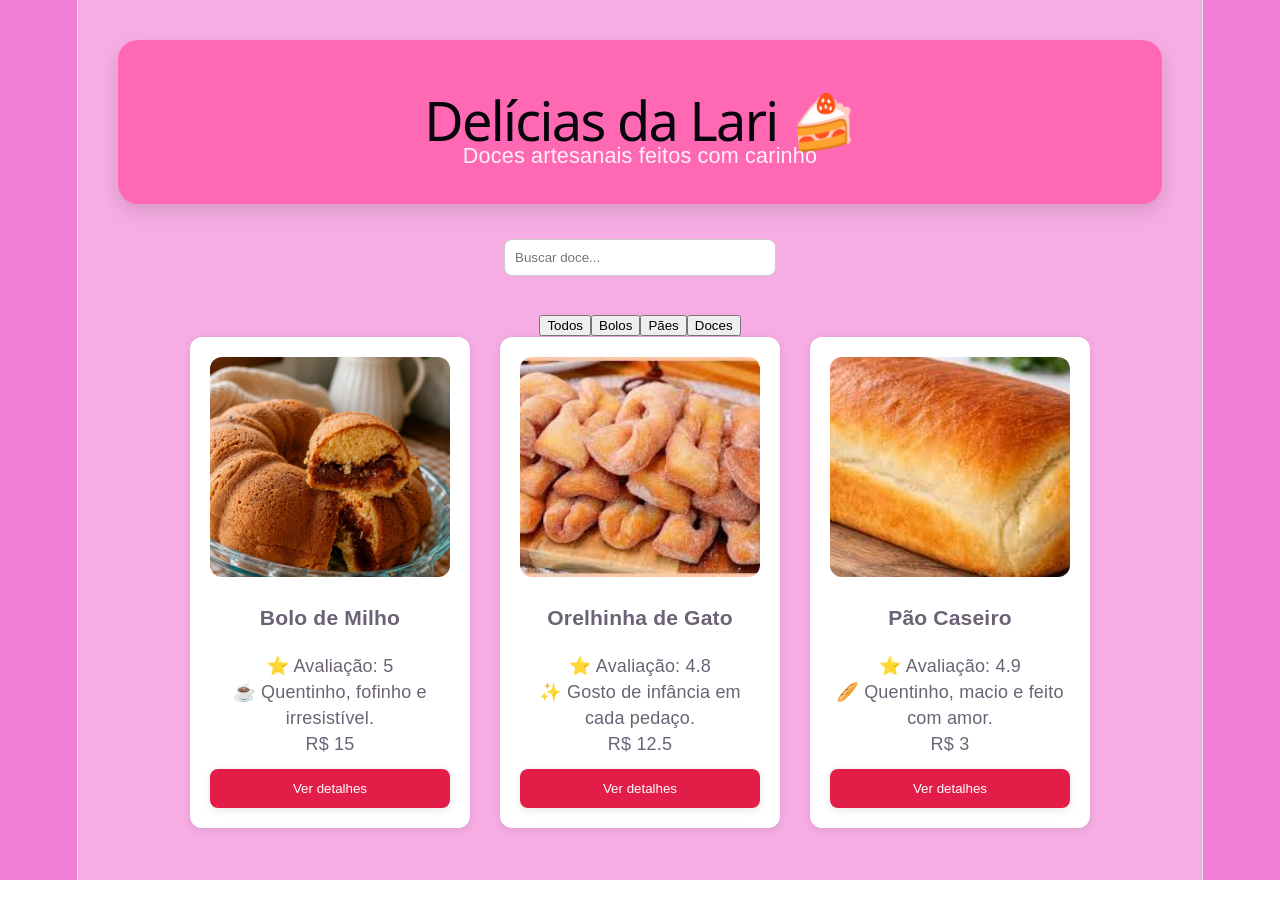
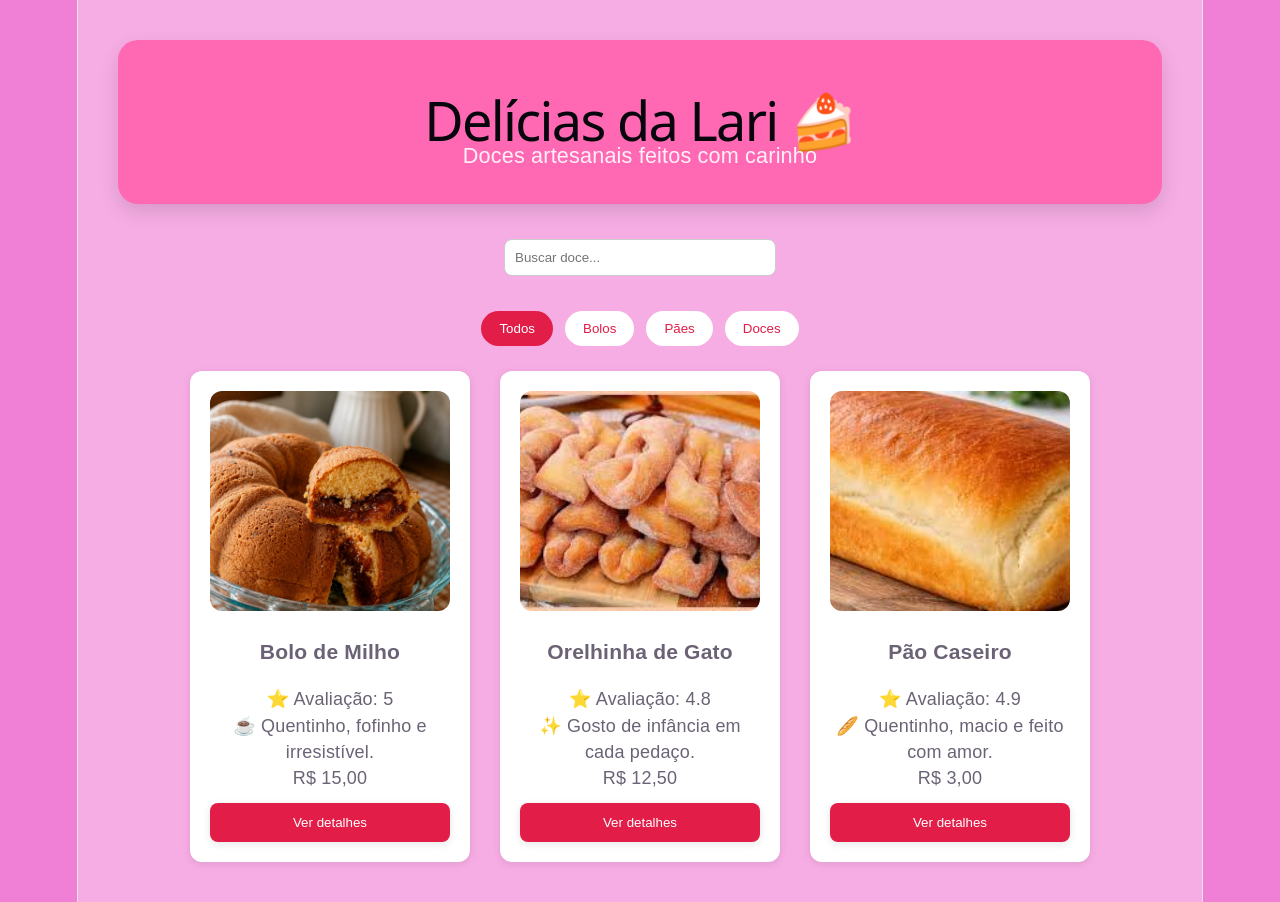
Before and after one commit to Bruno123-n/Delicias-da-Lari-React, a React (Vite) app: page / in a window 1280 px wide. Before the commit the page ends 880 px from the top, so only its background shows below. Built offline with nearby package versions, Linux system fonts and the light colour scheme.

Commit message:
git add . git commit -m "refactor: extract price formatting into utility function"

```diff
--- a/src/App.jsx
+++ b/src/App.jsx
@@ -3,6 +3,7 @@ import Modal from "./components/Modal"
 import SearchBar from "./components/SearchBar"
 import ProductList from "./components/ProductList"
 import produtos from "./data/produtos"
+import CategoryFilter from "./components/CategoryFilter"
 import "./App.css"
 
 function App() {
@@ -35,17 +36,10 @@ function App() {
 
         <SearchBar busca={busca} setBusca={setBusca} />
 
-        <div className="categorias">
-
-          <button id="1" onClick={() => setCategoria("Todos")}>Todos</button>
-
-          <button id="2" onClick={() => setCategoria("Bolos")}>Bolos</button>
-
-          <button id="3" onClick={() => setCategoria("Pães")}>Pães</button>
-
-          <button id="4" onClick={() => setCategoria("Doces")}>Doces</button>
-
-        </div>
+        <CategoryFilter
+            categoria={categoria}
+            setCategoria={setCategoria}
+        />
 
         <ProductList
           produtos={produtosFiltrados}
--- /dev/null
+++ b/src/components/CategoryFilter.css
@@ -0,0 +1,25 @@
+.categorias {
+    display: flex;
+    justify-content: center;
+    gap: 12px;
+    margin: 25px 0;
+}
+
+.categorias button {
+    color: #e11d48;
+    padding: 10px 18px;
+    border: none;
+    border-radius: 999px;
+    cursor: pointer;
+    background: white;
+    transition: .25s;
+}
+
+.categorias button:hover {
+    transform: translateY(-2px);
+}
+
+.categorias button.ativo {
+    background: #e11d48;
+    color: white;
+}
--- /dev/null
+++ b/src/components/CategoryFilter.jsx
@@ -0,0 +1,30 @@
+import "./CategoryFilter.css"
+
+function CategoryFilter({categoria, setCategoria}){
+
+    const categorias = [
+        "Todos",
+        "Bolos",
+        "Pães",
+        "Doces"
+    ]
+    return(
+        <div className="categorias">
+            {categorias.map((nomeCategoria) =>
+
+                <button
+                    key={nomeCategoria}
+                    className={categoria === nomeCategoria ? "ativo" : ""}
+                    onClick={() => setCategoria(nomeCategoria)}
+                >
+                    {nomeCategoria}
+                </button>
+
+
+            )}
+        </div>
+
+    )
+}
+
+export default CategoryFilter
--- a/src/components/Modal.jsx
+++ b/src/components/Modal.jsx
@@ -1,3 +1,4 @@
+import formatPrice from "../utils/formatPrice"
 import "./Modal.css"
 
 function Modal({ produto, onFechar }) {
@@ -10,7 +11,8 @@ function Modal({ produto, onFechar }) {
           src={produto.imagem}
           alt={produto.nome}
         />
-        <p>Preço: R$ {produto.preco}</p>
+        <p>Preço: {formatPrice(produto.preco)}
+        </p>
 
         <button onClick={onFechar}>
           Fechar
--- a/src/components/ProductCard.jsx
+++ b/src/components/ProductCard.jsx
@@ -1,3 +1,4 @@
+import formatPrice from "../utils/formatPrice"
 import "./ProductCard.css"
 
 function ProductCard({ produto, onSelecionar }) {
@@ -25,7 +26,7 @@ function ProductCard({ produto, onSelecionar }) {
       </p>
 
       <p className="price">
-        R$ {produto.preco}
+          {formatPrice(produto.preco)}
       </p>
 
       <button>
--- /dev/null
+++ b/src/utils/formatPrice.js
@@ -0,0 +1,9 @@
+function formatPrice(preco){
+    return preco.toLocaleString("pt-BR", {
+        style: "currency",
+        currency: "BRL"
+    })
+
+}
+
+export default formatPrice
```
Also changed, not shown: src/data/produtos.js (+6 -3 lines).
